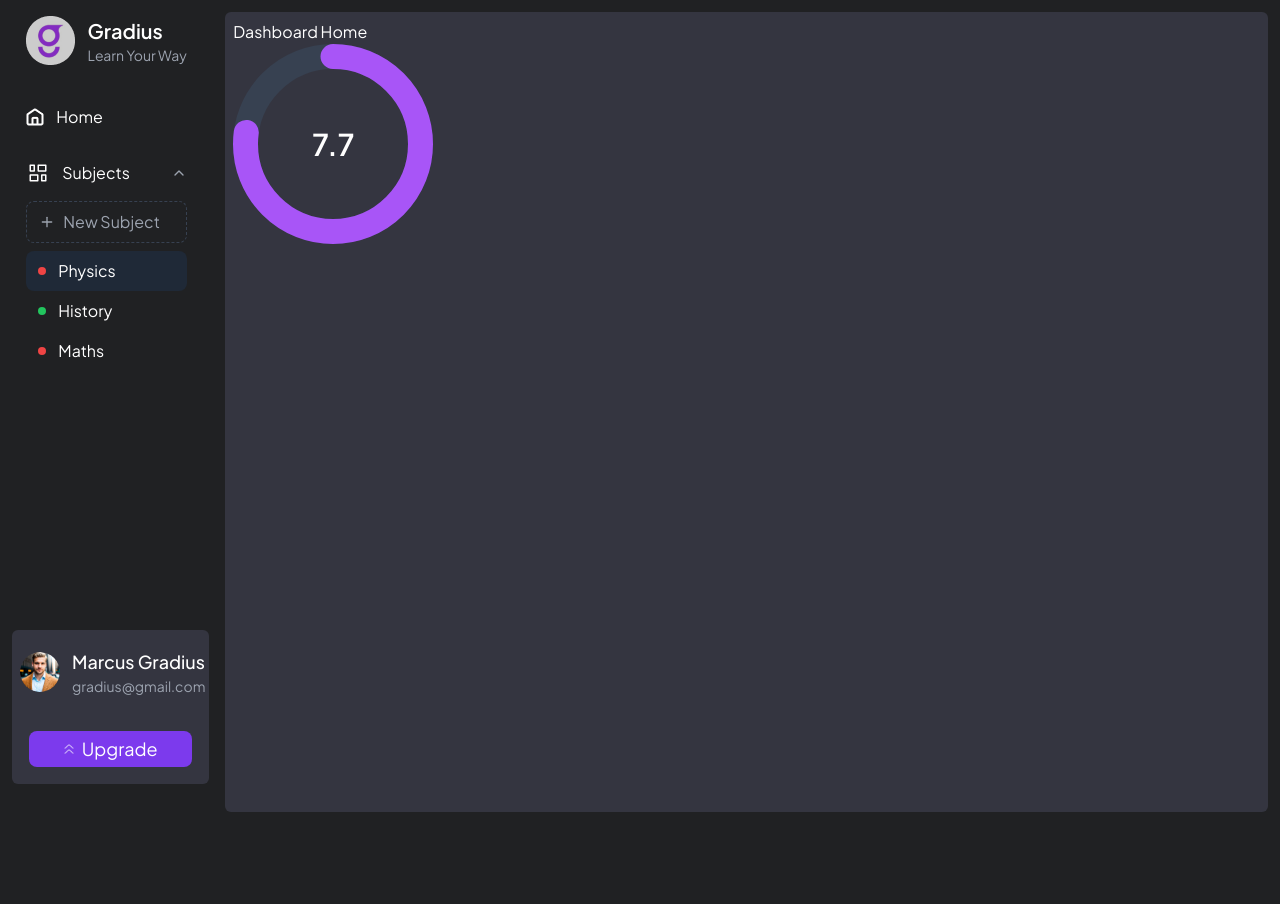
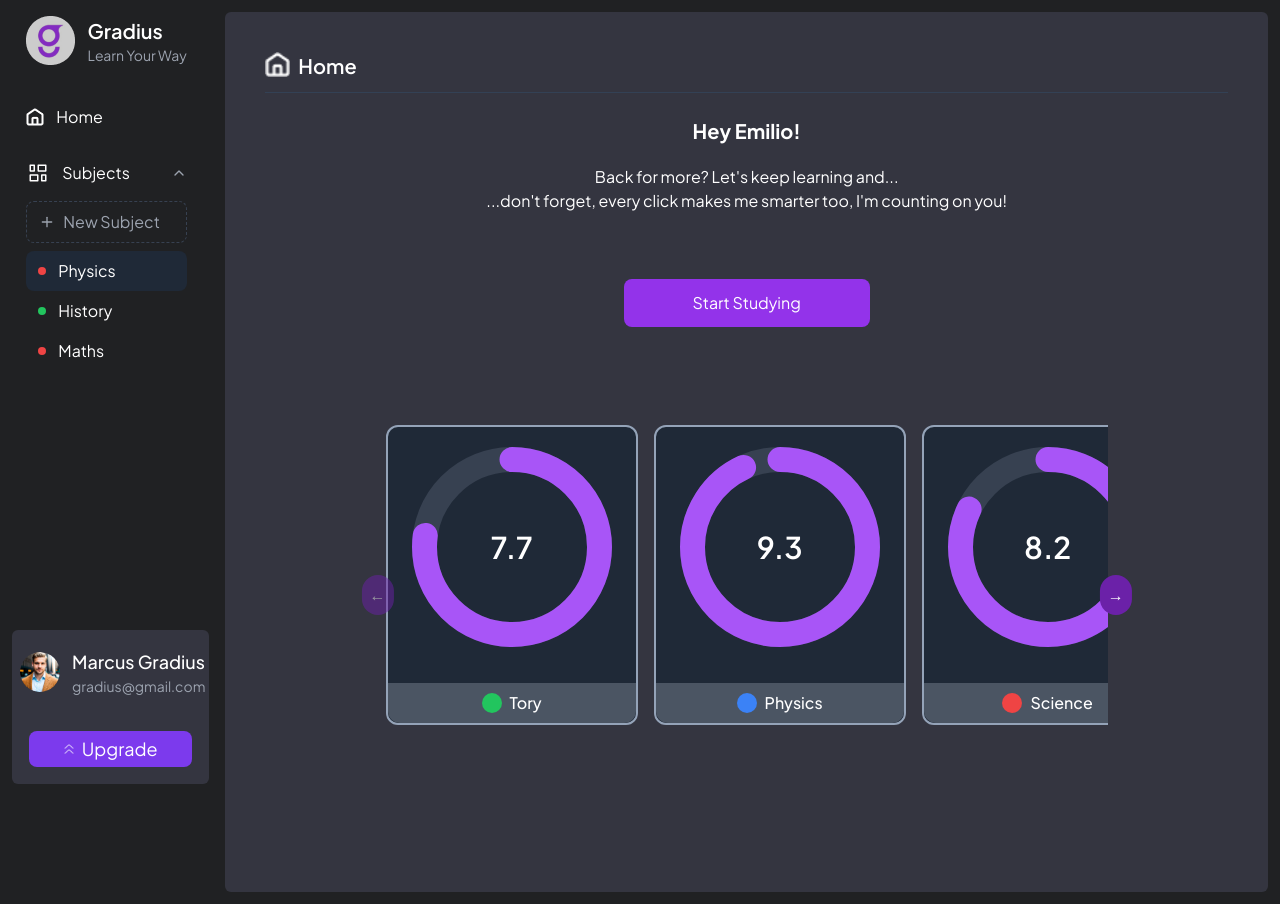
Before and after one commit to Dr-AddictStein/gradius-platform, a React (Vite) app: page /dashboard in a window 1280 px wide. Before the commit the page ends 824 px from the top, so only its background shows below. Built offline with nearby package versions, Linux system fonts and the light colour scheme.

Commit message:
home done

```diff
--- a/src/Pages/Dashboard/DashboardHome.tsx
+++ b/src/Pages/Dashboard/DashboardHome.tsx
@@ -1,12 +1,129 @@
-import React from "react";
+import React, { useRef, useState } from "react";
 import CircularProgress from "../../Component/CircularProgressProps";
+import homeIcon from "../../../public/homeIcon.png";
+import line1 from "../../../public/Line 1.png";
 
 const DashboardHome = () => {
-  const score = 7.7;
+  const [currentSlide, setCurrentSlide] = useState(0);
+  const sliderRef = useRef<HTMLDivElement>(null);
+
+  const progressCards = [
+    { subject: "Tory", scores: [7.7], color: "bg-green-500" },
+    { subject: "Physics", scores: [9.3], color: "bg-blue-500" },
+    { subject: "Science", scores: [8.2], color: "bg-red-500" },
+    { subject: "M", scores: [6.5], color: "bg-purple-500" },
+    { subject: "Cricket", scores: [2.3], color: "bg-purple-500" },
+  ];
+
+  const slideWidth = 230; // Match your card width
+  const gap = 16; // Match your gap (4 = 16px)
+
+  const handleNext = () => {
+    if (currentSlide < progressCards.length - 1) {
+      setCurrentSlide((prev) => prev + 1);
+    }
+  };
+
+  const handlePrev = () => {
+    if (currentSlide > 0) {
+      setCurrentSlide((prev) => prev - 1);
+    }
+  };
   return (
-    <div>
-      Dashboard Home
-      <CircularProgress value={score} />
+    <div className="container mx-auto p-8 min-h-screen">
+      <div className="w-full min-h-screen">
+        {/* Header Section */}
+        <div className="mb-6 w-full">
+          <div className="flex gap-2 mb-3">
+            <img src={homeIcon} alt="" className="w-[25px] h-[25px]" />
+            <h1 className="font-semibold text-xl">Home</h1>
+          </div>
+          <div className="w-full bg-slate-700 h-[1px]"></div>
+        </div>
+
+        <div className="min-h-[80vh] flex flex-col justify-between">
+          {/* Welcome Section */}
+          <div className="mb-8 flex flex-col justify-center items-center">
+            <h1 className="text-xl font-bold mb-5 text-center">Hey Emilio!</h1>
+            <p className="text-white mb-4 text-base text-center">
+              Back for more? Let's keep learning and...
+              <br />
+              ...don't forget, every click makes me smarter too, I'm counting on
+              you!
+            </p>
+          </div>
+          <div className="flex justify-center items-center">
+            <button className="bg-purple-600 hover:bg-purple-700 text-white px-6 py-3 rounded-lg w-[246px]">
+              Start Studying
+            </button>
+          </div>
+
+          {/* Progress Cards Slider */}
+          <div className="mb-8 relative mt-20">
+            {/* Centered title */}
+            <div className="relative overflow-hidden">
+              {/* Container with calculated width for 3 cards */}
+              <div className="mx-auto w-[calc(230px*3+2*16px)] overflow-hidden">
+                {" "}
+                {/* 3 cards + 2 gaps */}
+                <div
+                  ref={sliderRef}
+                  className="flex transition-transform duration-300"
+                  style={{
+                    transform: `translateX(-${currentSlide * (219 + 16)}px)`, // 219px card width + 16px gap
+                    gap: "16px",
+                  }}
+                >
+                  {progressCards.map((card, index) => (
+                    <div
+                      key={index}
+                      className="min-w-[219px] bg-gray-800 rounded-xl border-2 border-slate-400 flex-shrink-0" // Prevent card squishing
+                    >
+                      <div className="space-y-4">
+                        {card.scores.map((score, scoreIndex) => (
+                          <div
+                            key={scoreIndex}
+                            className="flex flex-col justify-center items-center gap-4"
+                          >
+                            <div className="px-6 py-5">
+                              <CircularProgress value={score} />
+                            </div>
+                            <div className="flex gap-2 items-center justify-center bg-gray-600 w-full rounded-b-xl py-2">
+                              <div
+                                className={`w-5 h-5 rounded-full ${card.color}`}
+                              />
+                              <h3 className="font-medium">{card.subject}</h3>
+                            </div>
+                          </div>
+                        ))}
+                      </div>
+                    </div>
+                  ))}
+                </div>
+              </div>
+            </div>
+            {/* Navigation Buttons - Centered horizontally */}
+            <div className="absolute top-1/2 left-1/2 -translate-x-1/2 -translate-y-1/2 w-[80%] px-4">
+              <button
+                onClick={handlePrev}
+                disabled={currentSlide === 0}
+                className="absolute left-0 bg-purple-800 p-2 rounded-full hover:bg-gray-700 disabled:opacity-50 disabled:cursor-not-allowed"
+                aria-label="Previous slide"
+              >
+                ←
+              </button>
+              <button
+                onClick={handleNext}
+                disabled={currentSlide >= progressCards.length - 3} // Update disable logic
+                className="absolute right-0 bg-purple-800 p-2 rounded-full hover:bg-gray-700 disabled:opacity-50 disabled:cursor-not-allowed"
+                aria-label="Next slide"
+              >
+                →
+              </button>
+            </div>
+          </div>
+        </div>
+      </div>
     </div>
   );
 };
```
Also changed, not shown: public/Line 1.png (added).
